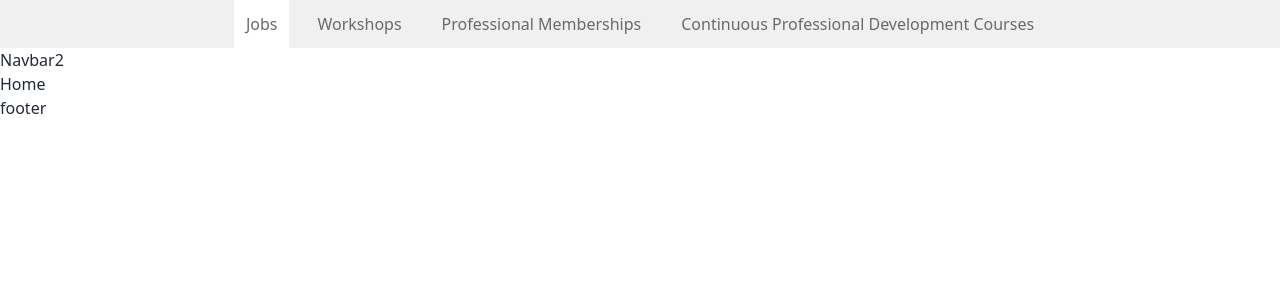
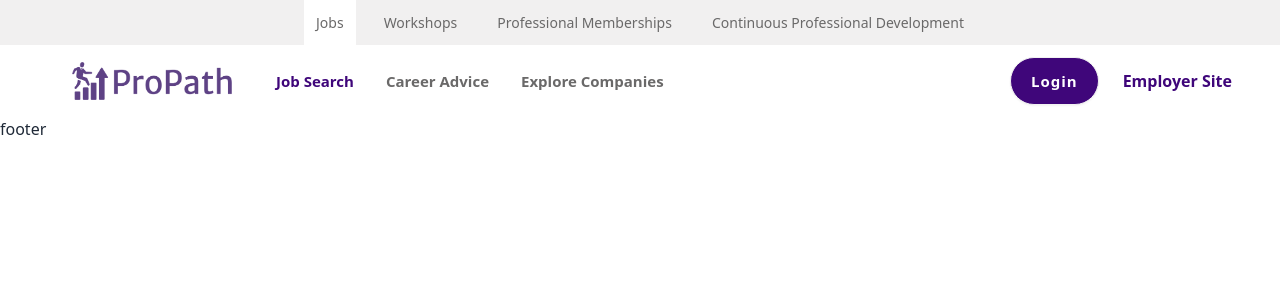
Before and after one commit to ProPath-Career-Development-Platform/propath-frontend, a React (Vite) app in the folder propath/: page / in a window 1280 px wide. Shown: the top 300 px of the page. Built offline with nearby package versions, Linux system fonts and the light colour scheme.

Commit message:
navbar for landing page

```diff
--- a/propath/src/App.css
+++ b/propath/src/App.css
@@ -1,5 +1,8 @@
-@import url('https://fonts.googleapis.com/css2?family=Poppins:ital,wght@0,100;0,200;0,300;0,400;0,500;0,600;0,700;0,800;0,900;1,100;1,200;1,300;1,400;1,500;1,600;1,700;1,800;1,900&display=swap');
-
-*{
-  font-family: "Poppins", sans-serif;
+.btn{
+  min-height: 0;
+  padding: 0 20px;
+  border-radius: 25px;
+  font-size: 15px;
+  letter-spacing: 1px;
+  /* color: #484848; */
 }
--- a/propath/src/components/navbar/Navbar.css
+++ b/propath/src/components/navbar/Navbar.css
@@ -2,6 +2,7 @@
     background-color: #f1f0f0;
     color: #6a6969;
     font-weight: 500;
+    font-size: 14px;
 }
 
 .topnav ul{
@@ -33,4 +34,21 @@
     .topnav {
       display: none;
     }
-  }
+}
+
+.navbar-end .btn:hover{
+    background-color: white;
+    color: #3f067a;
+    border-color: #3f067a;
+}
+
+.navlink:hover, .navlink:focus{
+    background-color: white !important;
+    color: #3f067a !important;
+}
+
+.navlink.nav-active{
+    background-color: white;
+    color: #3f067a;
+    font-weight: 700;
+}
--- a/propath/src/components/navbar/Navbar1.jsx
+++ b/propath/src/components/navbar/Navbar1.jsx
@@ -8,7 +8,7 @@ const Navbar1 = () => {
         <li className='active'><a href='#'>Jobs</a></li>
         <li><a href="#">Workshops</a></li>
         <li><a href="#">Professional Memberships</a></li>
-        <li><a href="#">Continuous Professional Development Courses</a></li>
+        <li><a href="#">Continuous Professional Development</a></li>
       </ul>
     </nav>
   )
--- /dev/null
+++ b/propath/src/components/navbar/NavbarJobs.jsx
@@ -0,0 +1,46 @@
+import React from 'react';
+import logo from '/logo.png';
+import '../../App.css'
+
+const NavbarJobs = () => {
+  return (
+    <div>
+        <div className="navbar bg-base-100 md:px-12">
+            <div className="navbar-start gap-6 w-11/12">
+                <div className="dropdown">
+                <div tabIndex={0} role="button" className="btn btn-ghost lg:hidden">
+                    <svg xmlns="http://www.w3.org/2000/svg" className="h-5 w-5" fill="none" viewBox="0 0 24 24" stroke="currentColor"><path strokeLinecap="round" strokeLinejoin="round" strokeWidth="2" d="M4 6h16M4 12h8m-8 6h16" /></svg>
+                </div>
+                <ul tabIndex={0} className="menu menu-sm dropdown-content mt-3 z-[1] p-2 shadow bg-base-100 rounded-box w-64 text-navbar font-semibold text-grey text-base">
+                    <li><a className='navlink nav-active'>Job Search</a></li>
+                    <li><a className='navlink' href="#">Career Advice</a></li>
+                    <li><a className='navlink'>Explore Companies</a></li>
+                    <p className='text-grey2 ps-1 pt-3'>All Propath Products</p>
+                    <li className='active'><a href='#'>Jobs</a></li>
+                    <li><a className='navlink' href="#">Workshops</a></li>
+                    <li><a className='navlink' href="#">Professional Memberships</a></li>
+                    <li><a className='navlink' href="#">Continuous Professional Development</a></li>
+                    <a href="#" className='font-semibold text-primary ps-1 pt-3'>Employer Site</a>
+                </ul>
+                </div>
+                <a href='/'>
+                    <img className='w-40' src={logo} alt="" />
+                </a>
+                <div className="hidden lg:flex">
+                    <ul className="menu menu-horizontal px-1 text-navbar font-semibold text-grey text-base">
+                    <li><a className='navlink nav-active'>Job Search</a></li>
+                    <li><a className='navlink' href="#">Career Advice</a></li>
+                    <li><a className='navlink'>Explore Companies</a></li>
+                    </ul>
+                </div>
+            </div>
+            <div className="navbar-end gap-6 flex justify-end">
+                <a className="btn bg-primary text-white">Login</a>
+                <a href="#" className='font-semibold text-primary hidden lg:block'>Employer Site</a>
+            </div>
+        </div>
+    </div>
+  )
+}
+
+export default NavbarJobs
--- a/propath/src/layout/Main.jsx
+++ b/propath/src/layout/Main.jsx
@@ -7,7 +7,6 @@ const Main = () => {
   return (
     <div>
         <Navbar1/>
-        <Navbar2/>
         <Outlet/>
         <footer>footer</footer>
     </div>
--- a/propath/src/pages/home/Home.jsx
+++ b/propath/src/pages/home/Home.jsx
@@ -1,8 +1,9 @@
 import React from 'react'
+import NavbarJobs from '../../components/navbar/NavbarJobs'
 
 const Home = () => {
   return (
-    <div>Home</div>
+    <NavbarJobs/>
   )
 }
 
--- a/propath/tailwind.config.js
+++ b/propath/tailwind.config.js
@@ -6,8 +6,14 @@ export default {
   ],
   theme: {
     extend: {
-      fontFamily: {
-        "primary" : ["Poppins", 'sans-serif']
+      colors: {
+        "primary" : "#3f067a",
+        "secondary": "#9a80d4",
+        "grey": "#6a6969",
+        "grey2": "#484848"
+      },
+      fontSize: {
+        "navbar" : "15px"
       }
     },
   },
```
